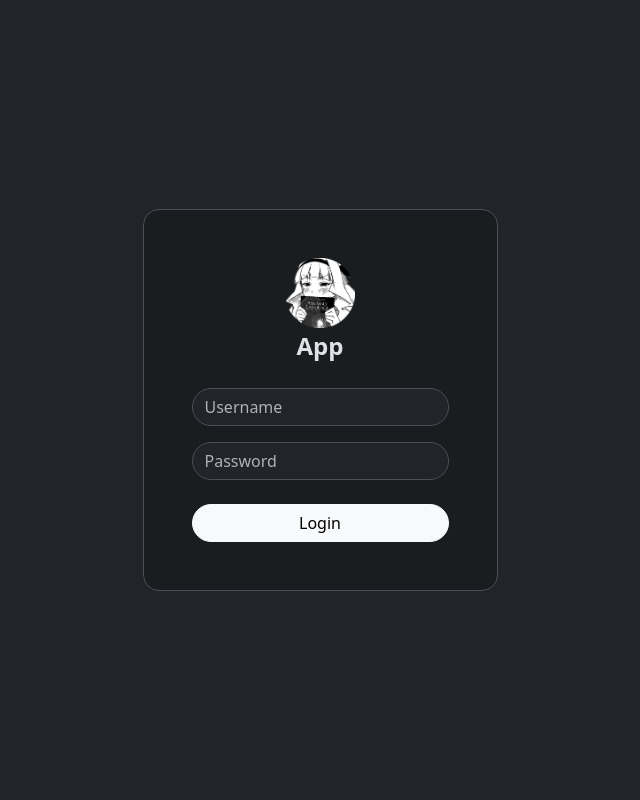
After one commit to Gabritorre/bonfire, a Flask app: template templates/login.html in a window 1280 px wide. The commit adds this page. Shown: the whole page, without its empty margins (320-960 px from the left). Run offline with Flask 3, Linux system fonts and the light colour scheme; the template is opened without the code that fills it, so the values that code supplies are empty; parts of the project's set-up code (start-up, migrations or seed data) failed here and were passed over.

Commit message:
Add login page

```diff
--- a/templates/header.html
+++ b/templates/header.html
@@ -14,7 +14,7 @@
 			<div class="col-md-3">
 				<a class="d-inline-flex align-items-center text-reset text-decoration-none" href="/">
 					<img class="me-2" src="/favicon.png" width="40" />
-					<span class="d-none d-sm-inline fs-4 fw-bold">App</span>
+					<span class="d-none d-sm-inline fs-5 fw-bold">App</span>
 				</a>
 			</div>
 
--- /dev/null
+++ b/templates/login.html
@@ -0,0 +1,17 @@
+{% extends "base.html" %}
+
+{% block body %}
+<div class="d-flex align-items-center justify-content-center vh-100">
+	<div class="d-flex flex-column align-items-center bg-dark-subtle border rounded-4 p-5 gap-4">
+		<div class="d-flex flex-column align-items-center">
+			<img src="/favicon.png" width="70" />
+			<div class="fs-4 fw-bold">App</div>
+		</div>
+		<div class="d-flex flex-column gap-3">
+			<input class="form-control rounded-pill" type="text" placeholder="Username" />
+			<input class="form-control rounded-pill" type="password" placeholder="Password" />
+		</div>
+		<button class="btn btn-light rounded-pill w-100">Login</button>
+	</div>
+</div>
+{% endblock %}
```
